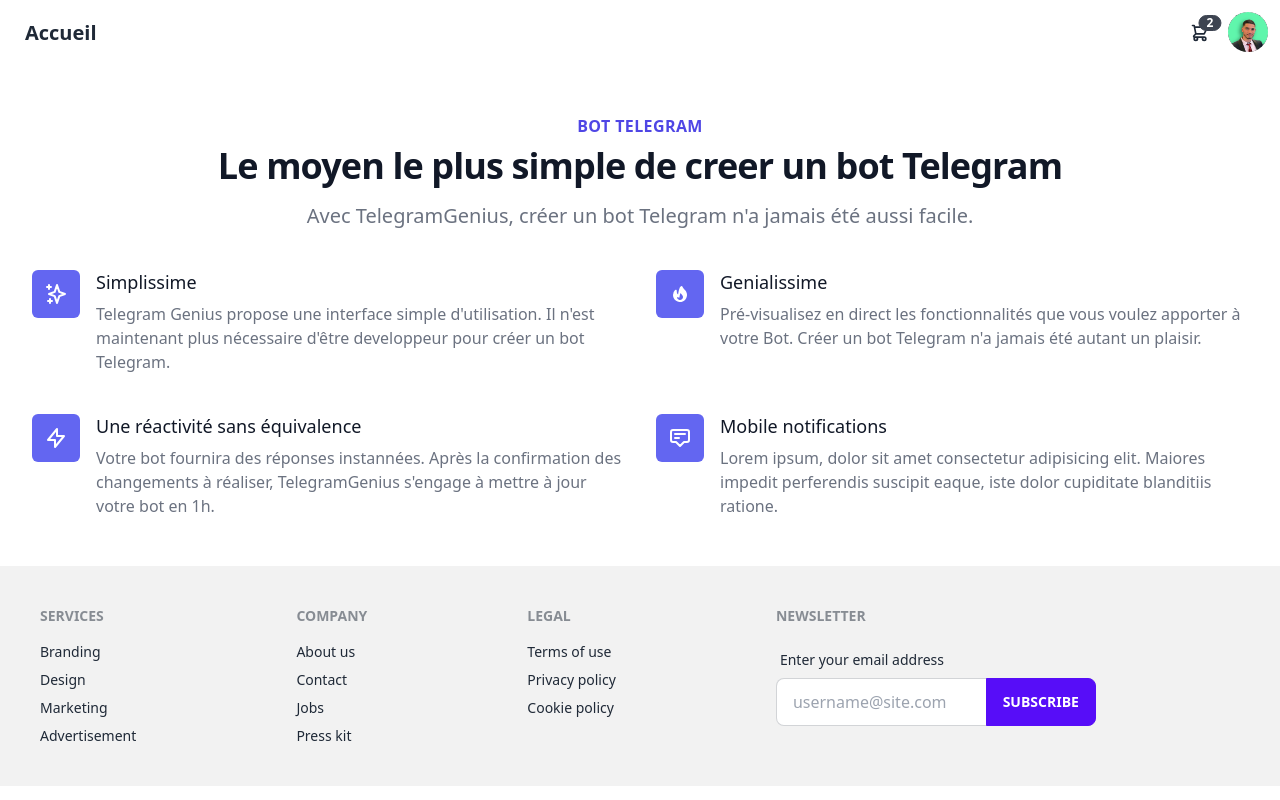
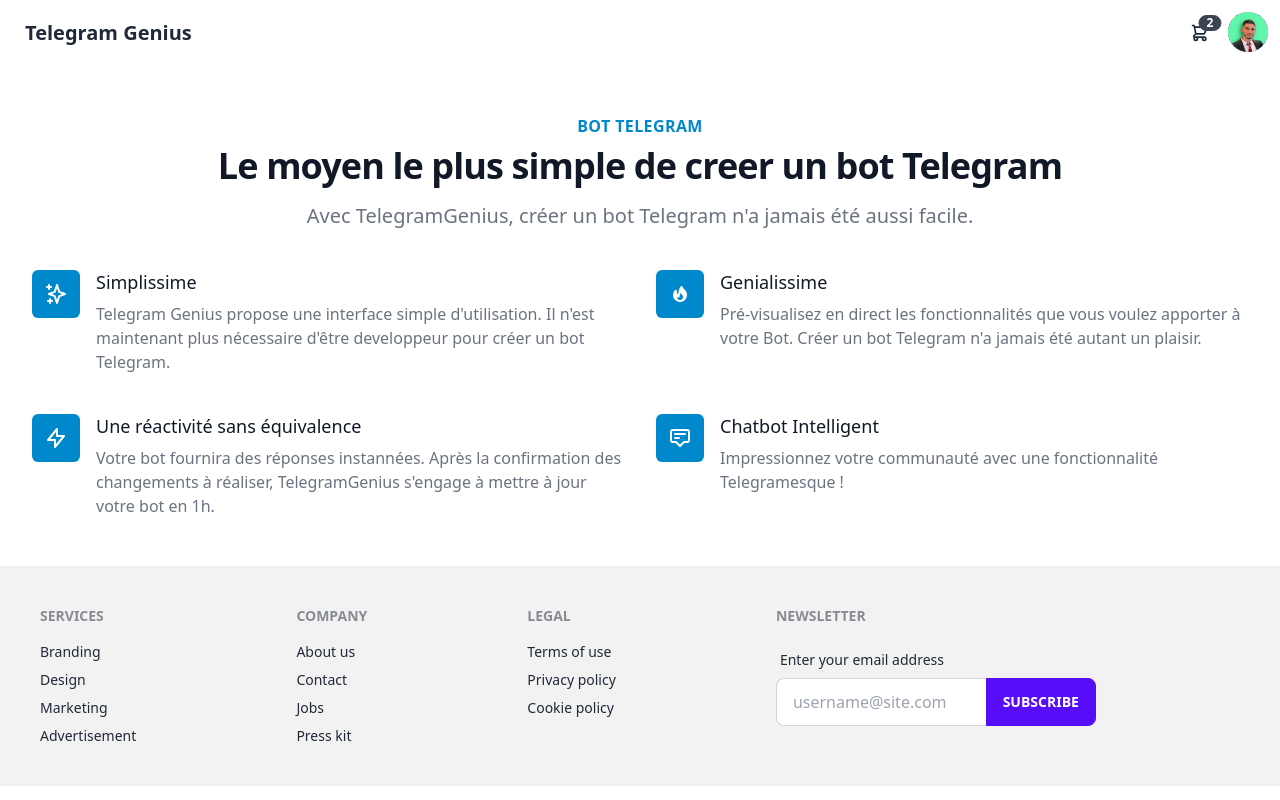
Before and after one commit to yassibra/Vitrine2, a Svelte app: page / in a window 1280 px wide. Built offline with nearby package versions, Linux system fonts and the light colour scheme.

Commit message:
3 files modified

```diff
--- a/src/App.svelte
+++ b/src/App.svelte
@@ -2,8 +2,11 @@
   import Nav from '../src/Nav.svelte';
   import Footer from '../src/Footer.svelte';
   import Section from '../src/Section.svelte';
+  const pkg = {
+    titresite: 'Telegram Genius'
+  };
 </script>
-<Nav/>
+<Nav {...pkg} />
 <body>
 <Section/>
 </body>
--- a/src/Nav.svelte
+++ b/src/Nav.svelte
@@ -1,10 +1,11 @@
 
 <script>
+  export let titresite;
   let src = 'src/img/PhotoPro.png';
 </script>
 <div class="navbar bg-base-100">
   <div class="flex-1">
-    <a class="btn btn-ghost normal-case text-xl">Accueil</a>
+    <a class="btn btn-ghost normal-case text-xl">{titresite}</a>
   </div>
   <div class="flex-none">
     <div class="dropdown dropdown-end">
--- a/src/Section.svelte
+++ b/src/Section.svelte
@@ -2,7 +2,7 @@
 <div class="py-12 bg-white">
   <div class="max-w-7xl mx-auto px-4 sm:px-6 lg:px-8">
     <div class="lg:text-center">
-      <h2 class="text-base text-indigo-600 font-semibold tracking-wide uppercase">Bot Telegram</h2>
+      <h2 id='h2telegram' class="text-base text-indigo-600 font-semibold tracking-wide uppercase color: 0088cc.">Bot Telegram</h2>
       <p class="mt-2 text-3xl leading-8 font-extrabold tracking-tight text-gray-900 sm:text-4xl">Le  moyen le plus simple de creer un bot Telegram</p>
       <p class="mt-4 max-w-2xl text-xl text-gray-500 lg:mx-auto"> Avec TelegramGenius, créer un bot Telegram n'a jamais été aussi facile.  </p>
     </div>
@@ -11,7 +11,7 @@
       <dl class="space-y-10 md:space-y-0 md:grid md:grid-cols-2 md:gap-x-8 md:gap-y-10">
         <div class="relative">
           <dt>
-            <div class="absolute flex items-center justify-center h-12 w-12 rounded-md bg-indigo-500 text-white">
+            <div class="absolute flex items-center justify-center h-12 w-12 rounded-md bg-indigo-500 text-white carretelegram">
               <!-- Heroicon name: outline/globe-alt -->
 
               <svg xmlns="http://www.w3.org/2000/svg" class="h-6 w-6" fill="none" viewBox="0 0 24 24" stroke="currentColor" stroke-width="2">
@@ -25,7 +25,7 @@
 
         <div class="relative">
           <dt>
-            <div class="absolute flex items-center justify-center h-12 w-12 rounded-md bg-indigo-500 text-white">
+            <div class="absolute flex items-center justify-center h-12 w-12 rounded-md bg-indigo-500 text-white carretelegram">
               <!-- Heroicon name: outline/scale -->
              <svg xmlns="http://www.w3.org/2000/svg" class="h-5 w-5" viewBox="0 0 20 20" fill="currentColor">
               <path fill-rule="evenodd" d="M12.395 2.553a1 1 0 00-1.45-.385c-.345.23-.614.558-.822.88-.214.33-.403.713-.57 1.116-.334.804-.614 1.768-.84 2.734a31.365 31.365 0 00-.613 3.58 2.64 2.64 0 01-.945-1.067c-.328-.68-.398-1.534-.398-2.654A1 1 0 005.05 6.05 6.981 6.981 0 003 11a7 7 0 1011.95-4.95c-.592-.591-.98-.985-1.348-1.467-.363-.476-.724-1.063-1.207-2.03zM12.12 15.12A3 3 0 017 13s.879.5 2.5.5c0-1 .5-4 1.25-4.5.5 1 .786 1.293 1.371 1.879A2.99 2.99 0 0113 13a2.99 2.99 0 01-.879 2.121z" clip-rule="evenodd" />
@@ -38,7 +38,7 @@
 
         <div class="relative">
           <dt>
-            <div class="absolute flex items-center justify-center h-12 w-12 rounded-md bg-indigo-500 text-white">
+            <div class="absolute flex items-center justify-center h-12 w-12 rounded-md bg-indigo-500 text-white carretelegram">
               <!-- Heroicon name: outline/lightning-bolt -->
               <svg class="h-6 w-6" xmlns="http://www.w3.org/2000/svg" fill="none" viewBox="0 0 24 24" stroke="currentColor" aria-hidden="true">
                 <path stroke-linecap="round" stroke-linejoin="round" stroke-width="2" d="M13 10V3L4 14h7v7l9-11h-7z" />
@@ -51,17 +51,28 @@
 
         <div class="relative">
           <dt>
-            <div class="absolute flex items-center justify-center h-12 w-12 rounded-md bg-indigo-500 text-white">
+            <div class="absolute flex items-center justify-center h-12 w-12 rounded-md bg-indigo-500 text-white carretelegram">
               <!-- Heroicon name: outline/annotation -->
               <svg class="h-6 w-6" xmlns="http://www.w3.org/2000/svg" fill="none" viewBox="0 0 24 24" stroke="currentColor" aria-hidden="true">
                 <path stroke-linecap="round" stroke-linejoin="round" stroke-width="2" d="M7 8h10M7 12h4m1 8l-4-4H5a2 2 0 01-2-2V6a2 2 0 012-2h14a2 2 0 012 2v8a2 2 0 01-2 2h-3l-4 4z" />
               </svg>
             </div>
-            <p class="ml-16 text-lg leading-6 font-medium text-gray-900">Mobile notifications</p>
+            <p class="ml-16 text-lg leading-6 font-medium text-gray-900">Chatbot Intelligent</p>
           </dt>
-          <dd class="mt-2 ml-16 text-base text-gray-500">Lorem ipsum, dolor sit amet consectetur adipisicing elit. Maiores impedit perferendis suscipit eaque, iste dolor cupiditate blanditiis ratione.</dd>
+          <dd class="mt-2 ml-16 text-base text-gray-500">Impressionnez votre communauté avec une fonctionnalité Telegramesque !</dd>
         </div>
       </dl>
     </div>
   </div>
 </div>
+<style>
+svg{
+  color: #FFFFFF
+}
+.carretelegram{
+  background-color: #0088CC
+}
+#h2telegram{
+  color: #0088CC
+}
+</style>
```
